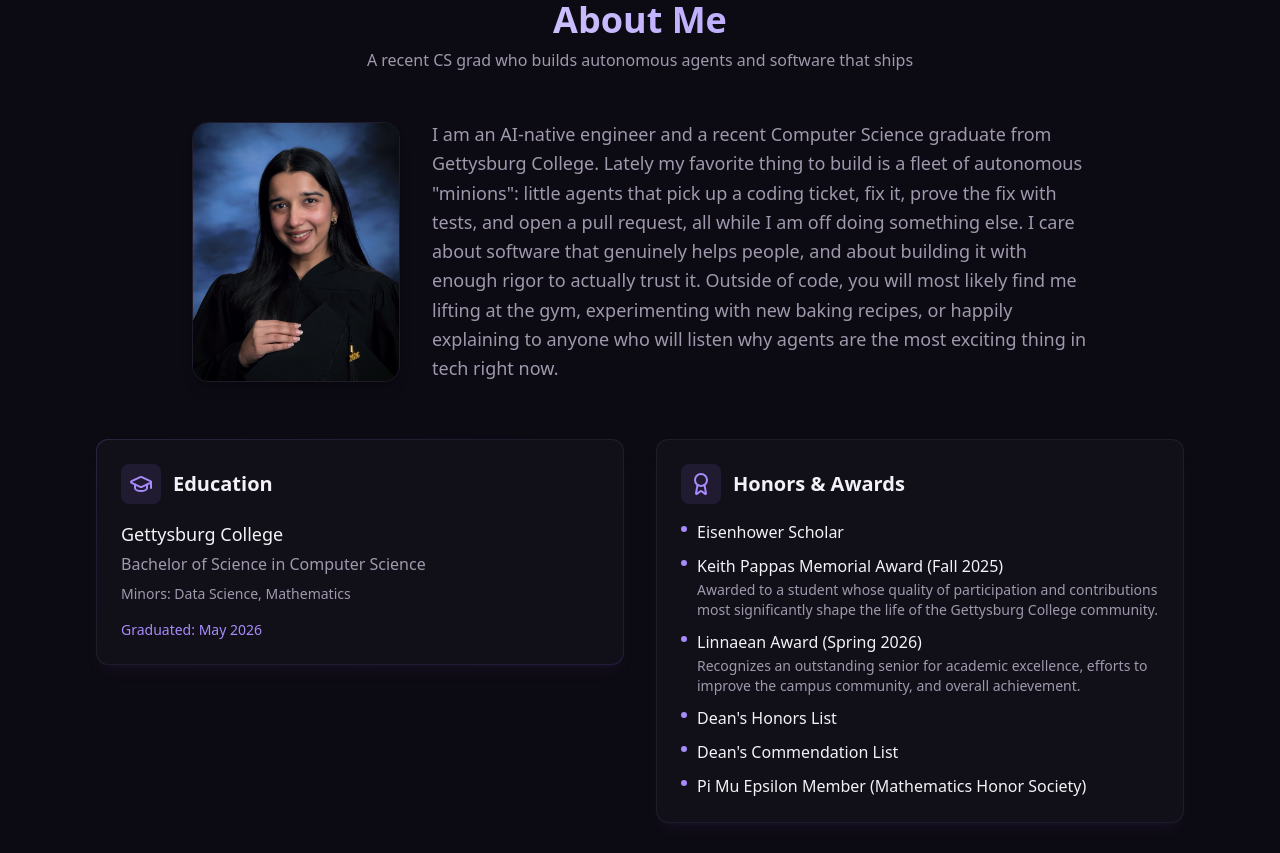
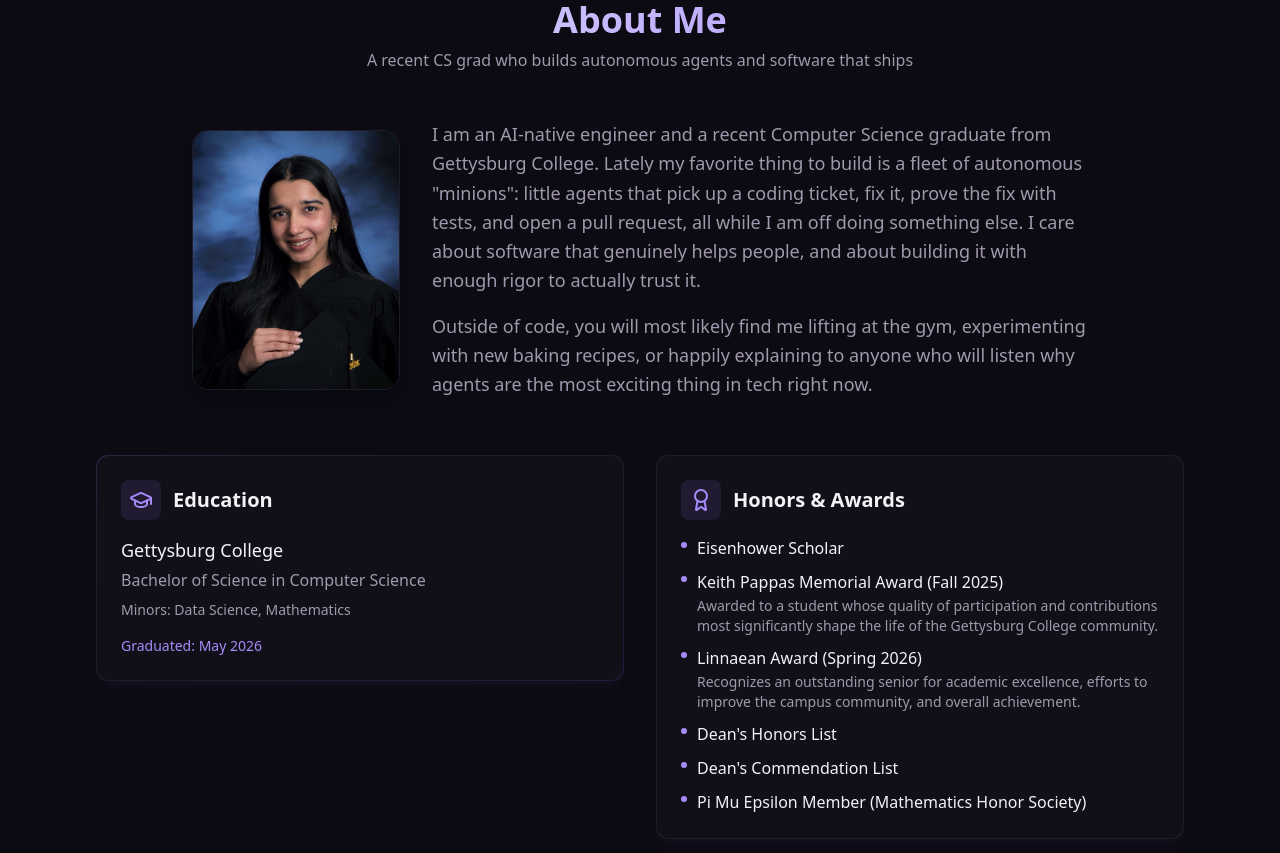
Before and after one commit to salehaiftikharr/portfolio, a Next.js app: page / in a window 1280 px wide. Shown: the part 880-1733 px from the top of the page. Built offline with nearby package versions, Linux system fonts and the light colour scheme.

Commit message:
Split the About bio into two paragraphs

```diff
--- a/src/components/sections/About.tsx
+++ b/src/components/sections/About.tsx
@@ -31,15 +31,17 @@ export function About() {
               className="w-44 md:w-52 aspect-[4/5] rounded-2xl object-cover object-top border border-border shadow-lg"
             />
           </motion.div>
-          <motion.p
+          <motion.div
             initial={{ opacity: 0, y: 20 }}
             whileInView={{ opacity: 1, y: 0 }}
             transition={{ duration: 0.5, delay: 0.1 }}
             viewport={{ once: true }}
-            className="text-muted text-lg leading-relaxed text-center md:text-left"
+            className="space-y-4 text-muted text-lg leading-relaxed text-center md:text-left"
           >
-            {siteConfig.about}
-          </motion.p>
+            {siteConfig.about.map((paragraph, index) => (
+              <p key={index}>{paragraph}</p>
+            ))}
+          </motion.div>
         </div>
 
         <div className="grid md:grid-cols-2 gap-8">
--- a/src/data/siteConfig.ts
+++ b/src/data/siteConfig.ts
@@ -5,8 +5,10 @@ export const siteConfig: SiteConfig = {
   title: "AI-Native Engineer",
   description:
     "I build AI agents that do real work, and full-stack products that ship.",
-  about:
-    "I am an AI-native engineer and a recent Computer Science graduate from Gettysburg College. Lately my favorite thing to build is a fleet of autonomous \"minions\": little agents that pick up a coding ticket, fix it, prove the fix with tests, and open a pull request, all while I am off doing something else. I care about software that genuinely helps people, and about building it with enough rigor to actually trust it. Outside of code, you will most likely find me lifting at the gym, experimenting with new baking recipes, or happily explaining to anyone who will listen why agents are the most exciting thing in tech right now.",
+  about: [
+    "I am an AI-native engineer and a recent Computer Science graduate from Gettysburg College. Lately my favorite thing to build is a fleet of autonomous \"minions\": little agents that pick up a coding ticket, fix it, prove the fix with tests, and open a pull request, all while I am off doing something else. I care about software that genuinely helps people, and about building it with enough rigor to actually trust it.",
+    "Outside of code, you will most likely find me lifting at the gym, experimenting with new baking recipes, or happily explaining to anyone who will listen why agents are the most exciting thing in tech right now.",
+  ],
   email: "salehaiftikharrrr@gmail.com",
   phone: "+1 (718) 551 5561",
   location: "Gettysburg, PA",
--- a/src/types/index.ts
+++ b/src/types/index.ts
@@ -47,8 +47,8 @@ export interface SiteConfig {
   title: string;
   /** Short, punchy one-liner for the hero. */
   description: string;
-  /** Longer, personable bio for the About section. */
-  about: string;
+  /** Longer, personable bio for the About section, one entry per paragraph. */
+  about: string[];
   email: string;
   phone?: string;
   location: string;
```
